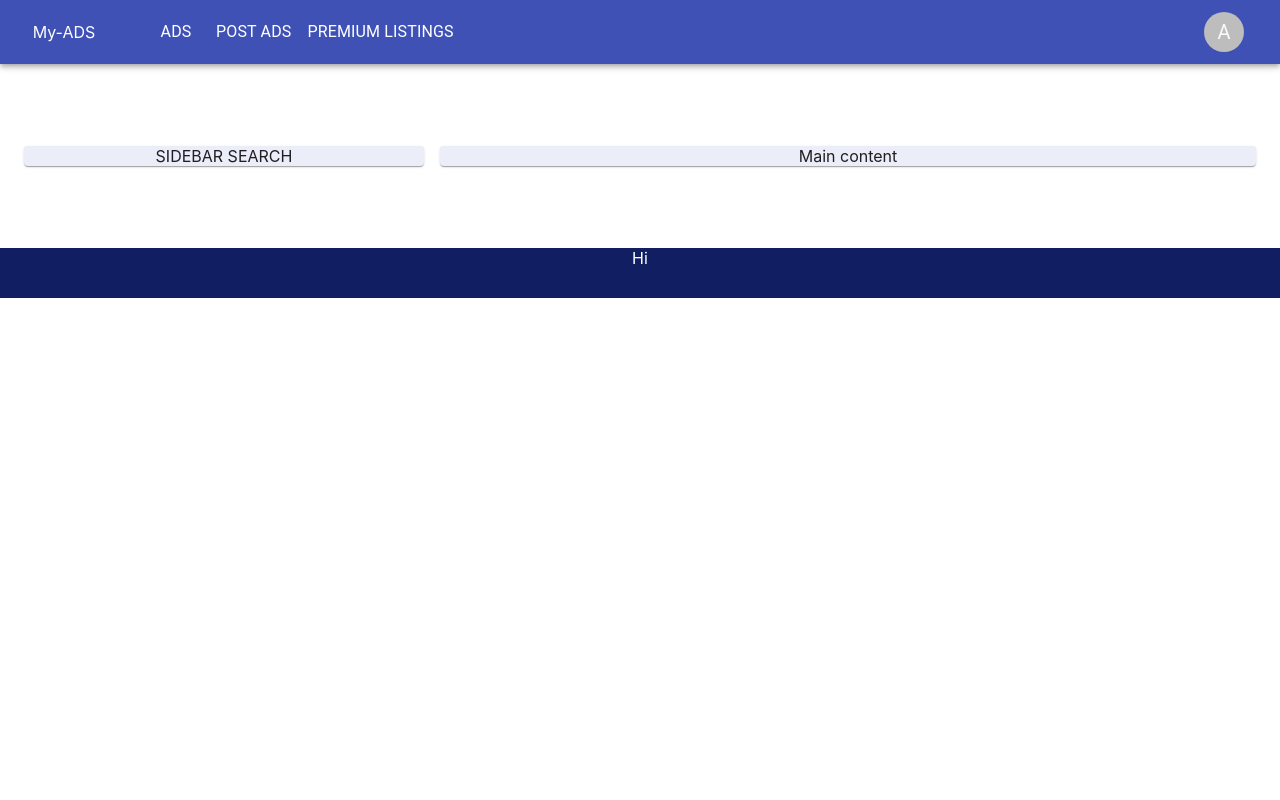
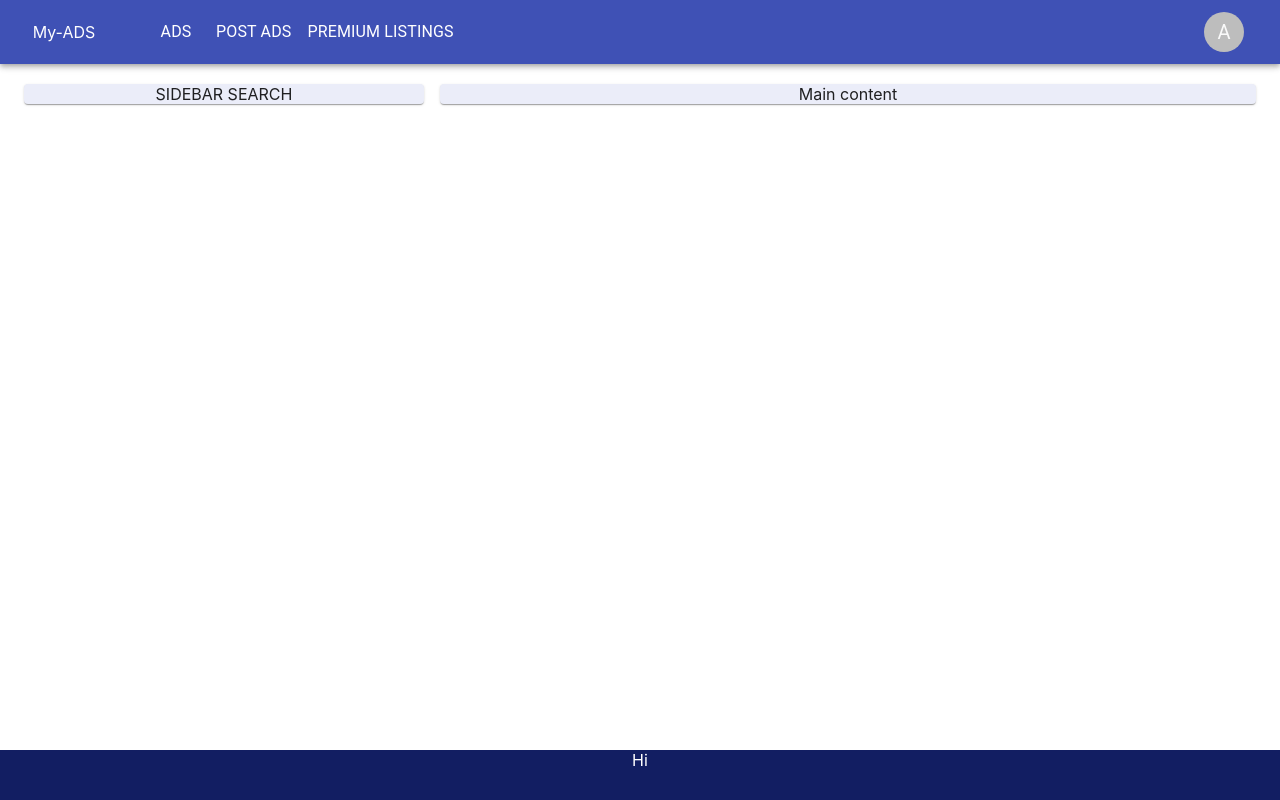
Before and after one commit to Alonasa/my-ads, a React (Create React App) app: page / in a window 1280 px wide. Built offline with nearby package versions, Linux system fonts and the light colour scheme.

Commit message:
added basic footer and fix it on bottom

```diff
--- a/src/App.css
+++ b/src/App.css
@@ -1,6 +1,15 @@
 .App {
   text-align: center;
+  display: flex;
+  flex-direction: column;
+  min-height: 100vh;
 }
+
+/*.App .footer {*/
+/*  display: flex;*/
+/*  justify-self: flex-end;*/
+/*  margin-top: auto;*/
+/*}*/
 
 .App-logo {
   height: 40vmin;
--- a/src/components/Footer.tsx
+++ b/src/components/Footer.tsx
@@ -3,7 +3,7 @@ import {Container} from '@material-ui/core';
 
 export const Footer = () => {
   return (
-	<footer style={{background: '#121e62', minHeight: '50px', color: '#ffffff'}}>
+	<footer className='footer' style={{background: '#121e62', minHeight: '50px', color: '#ffffff', display: 'flex', marginTop: 'auto'}}>
 		<Container>
 		Hi
 		</Container>
--- a/src/components/MainContent.tsx
+++ b/src/components/MainContent.tsx
@@ -4,7 +4,7 @@ import React from 'react';
 export const MainContent = () => {
   return (
 	<Container>
-	  <Grid container alignContent={'center'} justifyContent={'space-between'} style={{padding: '20px 0', minHeight: '200px'}} spacing={2}>
+	  <Grid container alignContent={'flex-start'} justifyContent={'space-between'} style={{padding: '20px 0', minHeight: '200px'}} spacing={2}>
 		<Grid item xs={12} sm={4}>
 		  <Paper style={{background: '#ebedf9', textTransform: 'uppercase'}}>
 			sidebar
```
